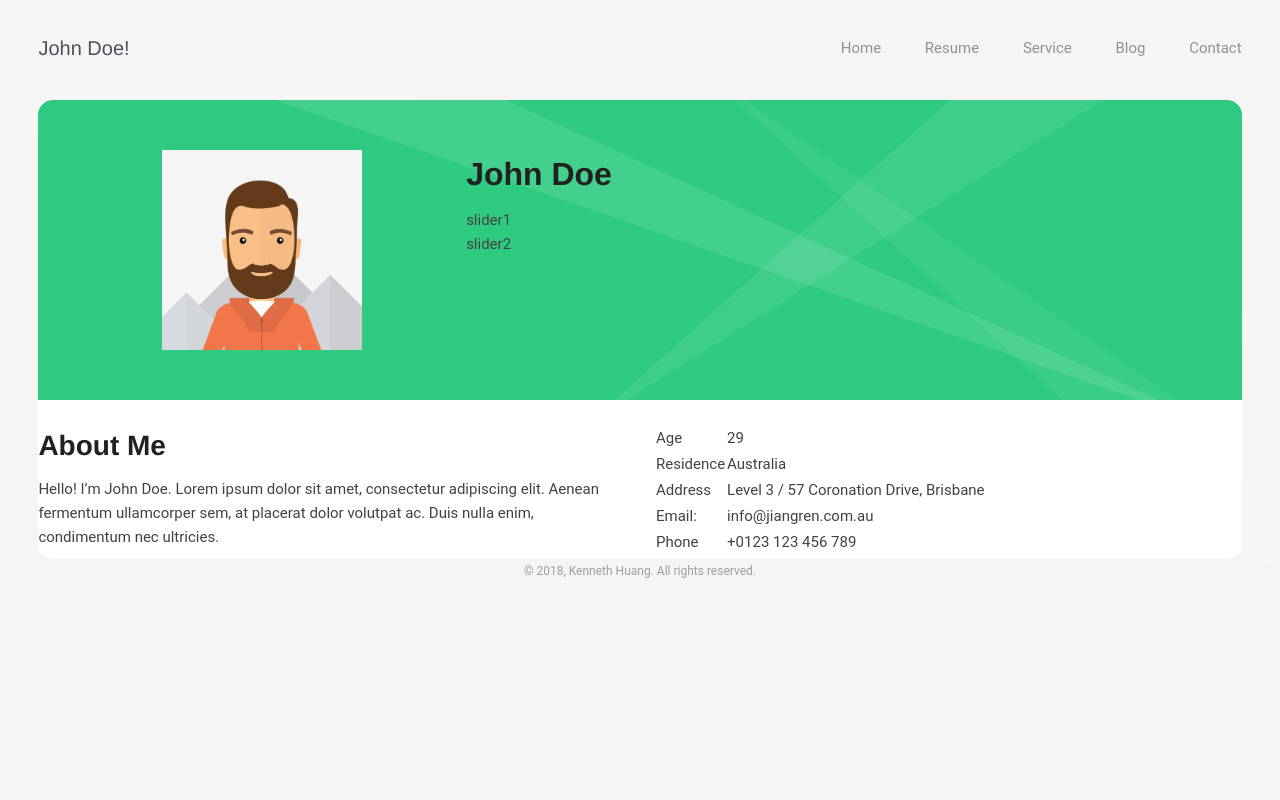
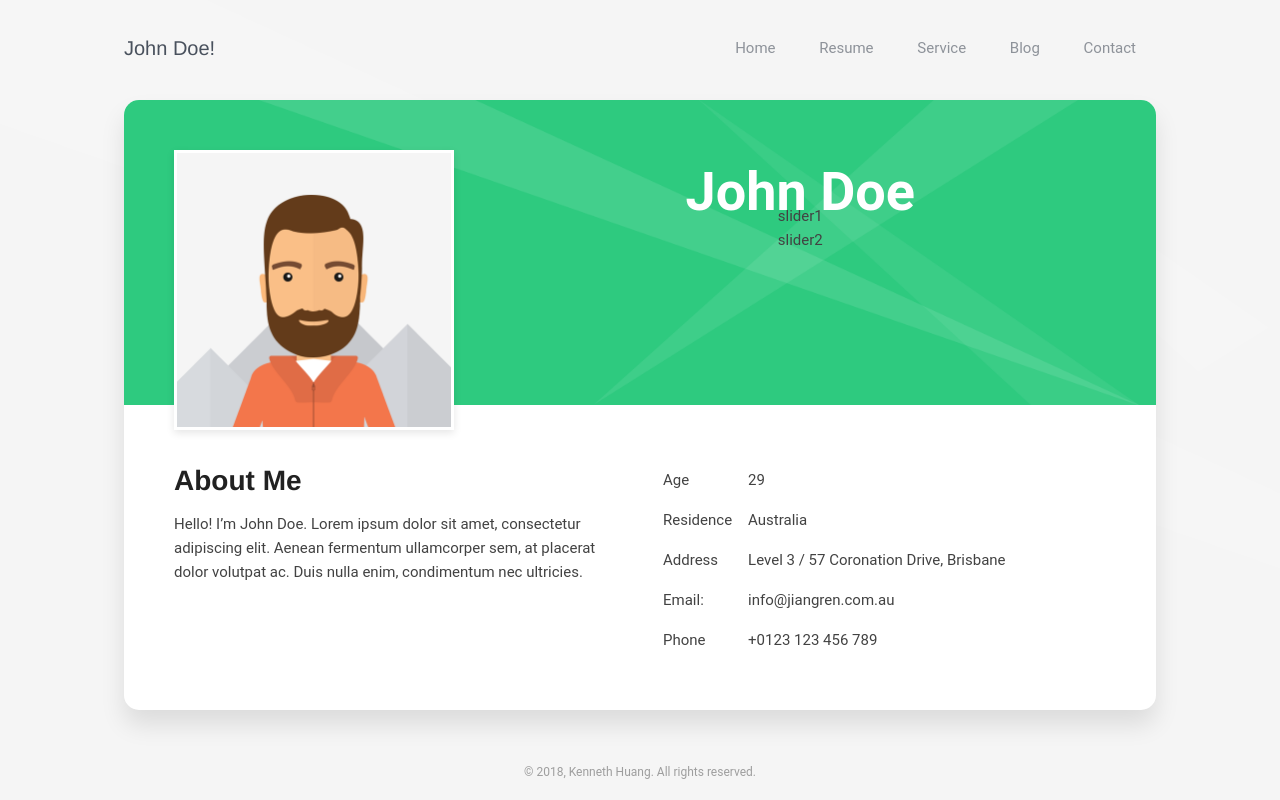
Before and after one commit to leohlgctzby/KennethHuang.github.io, a plain HTML site: page ITJiangren/Resume/index.html in a window 1280 px wide. Drawn offline with nearby package versions, Linux system fonts and the light colour scheme.

Commit message:
update in 31/Aug/2018

```diff
--- a/ITJiangren/Resume/CSS/main.css
+++ b/ITJiangren/Resume/CSS/main.css
@@ -72,21 +72,52 @@ body{position: relative;
   .page {
     margin-top: 0px;
     margin-bottom: 0px;
-    margin-right: 3%;
-    margin-left: 3%;
+    /* margin-right: 10%;
+    margin-left: 10%; */
     position: relative;
+    /* width: 100%; */
     height: auto;
   }
     .header {
     position: fixed;
-    width: 94%;
+    width: 100%;
     height: 100px;
+    background-color: transparent;
+    z-index: 1;
+  }
 
-    background-color: transparent;
-    z-index: 2;
-  }
+
+
 .header a {color: white}
 
+.flex-container {
+  /* display: flex; */
+  max-width: 1032px;
+  margin-left:3%;
+  margin-right: 3%;
+  margin: 0 auto;
+
+  /* width:90%; */
+  /* margin: 0 auto;
+  overflow: auto;  */
+  overflow: hidden;
+  /* *zoom: 1; */
+  /* display:inline-block; */
+  /* float:left; */
+}
+
+/* .clearfix:after{
+  content: "020";
+  display: block;
+  height: 0;
+  clear: both;
+  visibility: hidden;
+  }
+
+.clearfix {
+  /* 触发 hasLayout */
+  /* zoom: 1;
+  } */
 
 .logo{
   color: #49515d;
@@ -102,11 +133,16 @@ body{position: relative;
 
 }
 .site-nav{
-position: relative;
+/* position: relative;  */
 float: right;
-
+/* width: 100%; */
 z-index: 1;
 
+}
+.main-menu{
+  display: block;
+  padding: 0;
+  margin: 0;
 }
 .main-menu li{
    /* margin: 10px, 10px,10px,10px; */
@@ -142,7 +178,7 @@ display: inline-block;
 }
 
 .main-menu li:last-child a {
-  margin-right: 0px;
+  /* margin-right: 100px; */
 }
 
 .main-menu li a:hover,
@@ -174,23 +210,47 @@ display: inline-block;
   width: 25px;
 }
 
+  /* .header {
+    width: 100%;
+    max-width: 320px;
+    height: calc(100% - 50px);
+    right: 0;
+    top: 50px;
+    z-index: 1001;
+    overflow: auto;
+    background-color: #2eca7f;
+    -webkit-box-shadow: 0px 10px 10px 0px rgba(0,0,0,0.2);
+    -moz-box-shadow: 0px 10px 10px 0px rgba(0,0,0,0.2);
+    box-shadow: 0px 10px 10px 0px rgba(0,0,0,0.2);
+    -webkit-transition: all 0.44s ease-in-out;
+    -moz-transition: all 0.44s ease-in-out;
+    -o-transition: all 0.44s ease-in-out;
+    -ms-transition: all 0.44s ease-in-out;
+    transition: all 0.44s ease-in-out;
+  } */
+
 .sub-page{
     position: relative;
     width: 100%;
+    margin-left:3%;
+    margin-right: 3%;
     margin: 0 auto;
     padding-top: 100px;
+    max-width: 1032px;
+
 }
 
 .sub-page>.pt-page{
 
   background-color: transparent;
-
+  padding-bottom: 50px;
 }
 
 .page-container{
   border-radius: 15px;
   background-color: #fff;
   overflow: hidden;
+  box-shadow: 0px 15px 25px 0px rgba(0,0,0,0.1);
 
 }
 
@@ -208,9 +268,52 @@ display: inline-block;
 }
 
 .profile-card__top .profile-card-photo{
-  max-width: 200px;
-  margin: 0 auto;
+  max-width: 280px;
+  margin-bottom: -75px;
+  border: 3px solid #fff;
+  background-color: #fff;
+  -webkit-box-shadow: 0px 3px 8px 0px rgba(0,0,0,0.1);
+  -moz-box-shadow: 0px 3px 8px 0px rgba(0,0,0,0.1);
+  box-shadow: 0px 3px 8px 0px rgba(0,0,0,0.1);
+  -webkit-transition: all 0.3s ease-in-out;
+  -moz-transition: all 0.3s ease-in-out;
+  -o-transition: all 0.3s ease-in-out;
+  -ms-transition: all 0.3s ease-in-out;
+  transition: all 0.3s ease-in-out;
 }
+
+.profile-card__top .profile-card-photo:hover {
+  -webkit-transform: translateY(-9px);
+  -ms-transform: translateY(-9px);
+  -o-transform: translateY(-9px);
+  transform: translateY(-9px);
+  -webkit-box-shadow: 0 18px 24px rgba(0, 0, 0, 0.15);
+  -moz-box-shadow: 0 18px 24px rgba(0, 0, 0, 0.15);
+  -o-box-shadow: 0 18px 24px rgba(0, 0, 0, 0.15);
+  box-shadow: 0 18px 24px rgba(0, 0, 0, 0.15);
+}
+
+.profile-card__bottom{
+ padding: 30px 50px 50px;
+}
+
+.info-table th, td {
+  text-align: left;
+  padding: 8px;
+}
+
+
+.name-and-title{
+  text-align: center;
+}
+.name-and-title .name{
+
+  color: #fff;
+  font-size: 54px;
+  font-weight: 700;
+  margin: 30px 0 0;
+}
+
 
 @media (max-width: 1300px){
 
--- a/ITJiangren/Resume/index.html
+++ b/ITJiangren/Resume/index.html
@@ -19,6 +19,7 @@
 <body onload="showMyName()">
     <div id="page" class="page">
         <header class="header">
+            <div class="flex-container clearfix">
                 <div class="logo">
                     John Doe!
                 </div>
@@ -41,8 +42,8 @@
                         </li>
                     </ul>
                 </div>
+            </div>
         </header>
-
         <div class="sub-page">
             <!-- pt-page: PAGE TRANSITIONS -->
             <section class="pt-page">
@@ -56,13 +57,11 @@
                                 </div>
                             </div>
                             <div class="col-sm-8 col-md-8 col-lg-8">
-                                <div class="row">
-                                    <div class="col">
-                                        <h2>John Doe</h2>
+                                <div class="name-and-title">
+                                    <div class="name">
+                                        John Doe
                                     </div>
-                                </div>
-                                <div class="row">
-                                    <div class="col">
+                                    <div class="title">
                                         <div class="slider-wrapper">
                                             <div class="slider-container">
                                                 <div class="slider">slider1</div>
@@ -71,20 +70,10 @@
                                         </div>
                                     </div>
                                 </div>
-                                <div class="row">
-                                    <div class="col">
                                 <div class="social-links">
-                                            <a href="#">
-                                                <i class="fa fa-twitter"></i>
-                                            </a>
-                                            <a href="#">
-                                                <i class="fa fa-facebook"></i>
-                                            </a>
-                                            <a href="#">
-                                                <i class="fa fa-instagram"></i>
-                                            </a>
-                                        </div>
-                                    </div>
+                                    <a href="#"><i class="fa fa-twitter"></i></a>
+                                    <a href="#"><i class="fa fa-facebook"></i></a>
+                                    <a href="#"><i class="fa fa-instagram"></i></a>
                                 </div>
                             </div>
                         </div>
@@ -108,7 +97,7 @@
                                 </div>
                             </div>
                             <div class="col-sm-6 col-md-6 col-lg-6">
-                                <table>
+                                <table class="information">
                                     <tr>
                                         <td>Age</td>
                                         <td>29</td>
@@ -136,11 +125,15 @@
                 </div>
             </section>
         </div>
+
         <footer>
             <div class="copyrights">© 2018, Kenneth Huang. All rights reserved.
             </div>
         </footer>
-    </div>
+
+
+
+
         <!-- Optional JavaScript -->
         <!-- <script src="./js/app.js"></script> -->
         <!-- jQuery first, then Popper.js, then Bootstrap JS -->
--- /dev/null
+++ b/ITJiangren/Resume/js/main.js
@@ -0,0 +1,6 @@
+(function($){
+
+
+
+
+})(jQuery);
```
Lines whose indentation alone changed are shown as unchanged.
